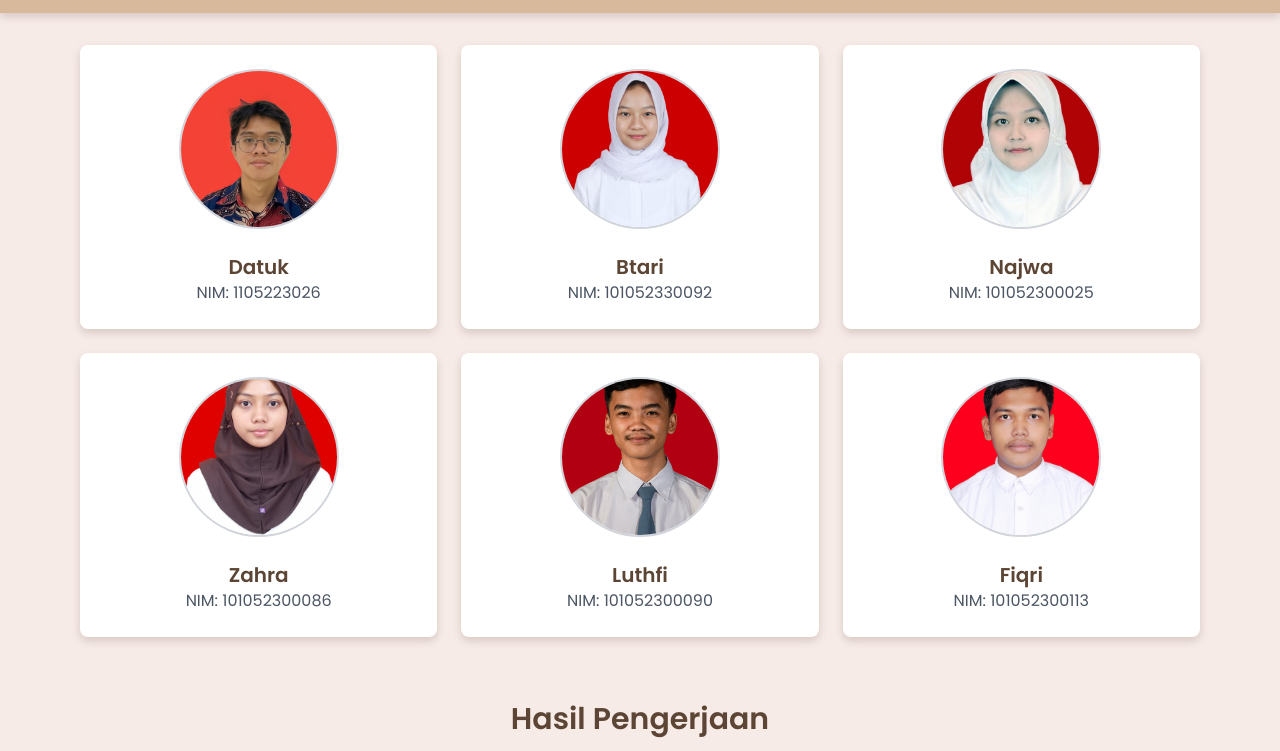
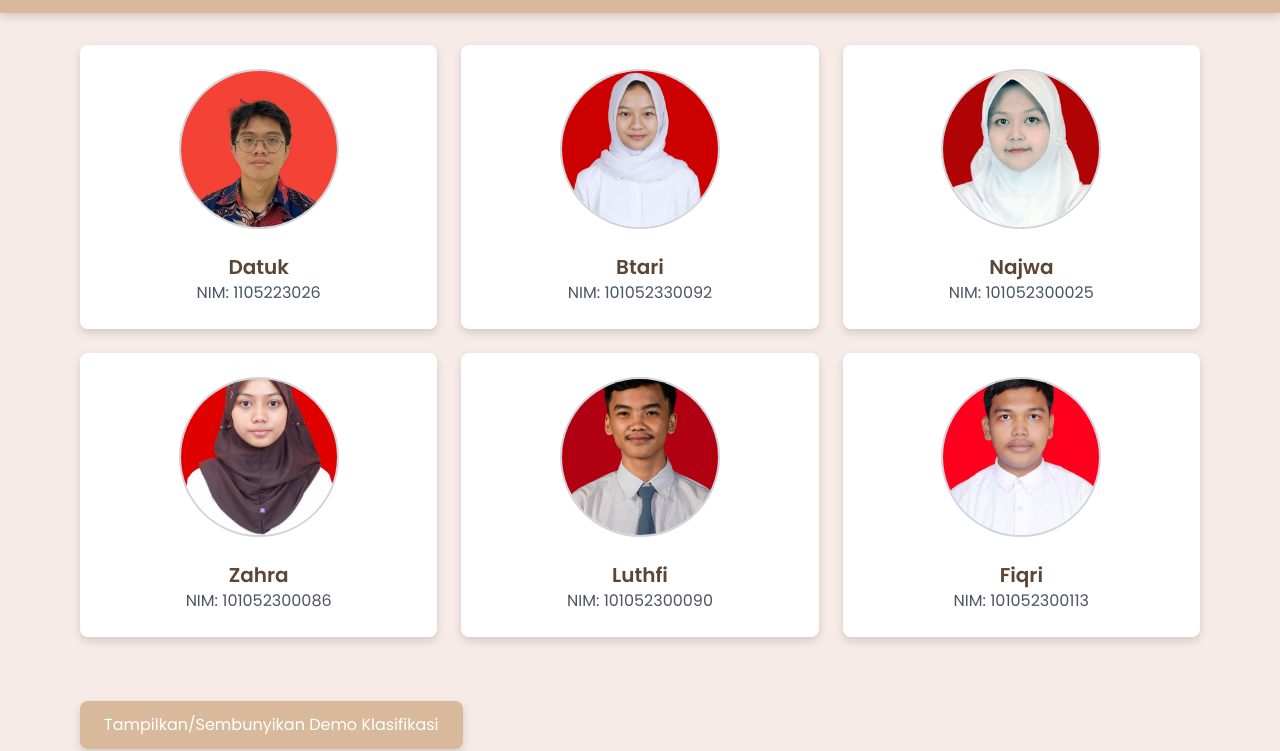
Before and after one commit to TakanashaTaryu/pdb4, a website: page index.html in a window 1280 px wide. Shown: the part 51-802 px from the top of the page. Drawn offline with nearby package versions, Linux system fonts and the light colour scheme.

Commit message:
modified:   css/style.css 	modified:   index.html

```diff
--- a/index.html
+++ b/index.html
@@ -73,6 +73,27 @@
             </div>
         </div>
     </section>
+
+    <section class="py-8 flex flex-col items-center">
+        <div class="max-w-6xl w-full px-4">
+            <button onclick="toggleIframe()"
+                class="bg-pastel-brown text-white px-6 py-3 rounded-lg shadow-custom hover:bg-pastel-link focus:outline-none transition">
+                Tampilkan/Sembunyikan Demo Klasifikasi
+            </button>
+            <div id="iframeContainer" class="mt-4 hidden">
+                <iframe src="http://vision.stanford.edu/teaching/cs231n-demos/linear-classify/"
+                    frameborder="0" width="100%" height="600" class="rounded-lg shadow-custom"></iframe>
+            </div>
+        </div>
+    </section>
+
+    <script>
+        function toggleIframe() {
+            const iframeContainer = document.getElementById('iframeContainer');
+            iframeContainer.classList.toggle('hidden');
+        }
+    </script>
+
 
     <!-- Carousel -->
     <section class="py-8">
@@ -195,5 +216,7 @@
         setInterval(nextSlide, 3000);
     </script>
 
+        <!-- JavaScript for Iframe Toggle -->
+
 </body>
 </html>
```
Also changed, not shown: css/style.css.
